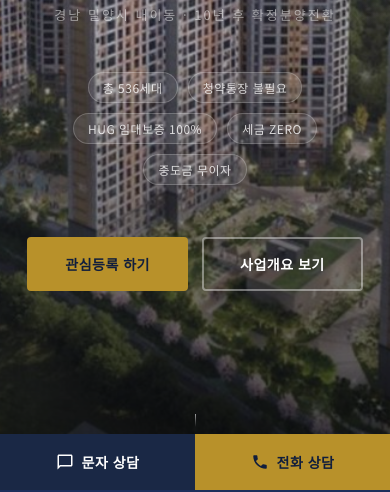
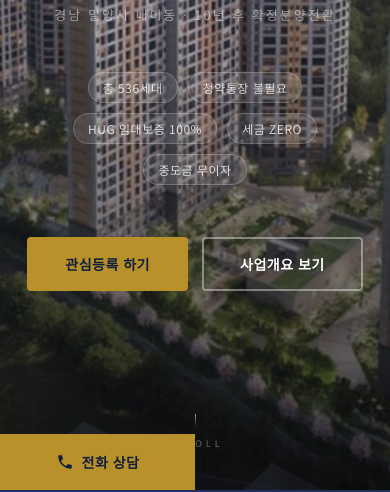
Before and after one commit to mainandtop-gif/Laporte-MILYANG, a website: page index.html in a window 390 px wide. Shown: the part 354-846 px from the top of the page. Drawn offline with Linux system fonts and the light colour scheme.

Commit message:
Update index.html

```diff
--- a/index.html
+++ b/index.html
@@ -945,11 +945,7 @@ ul,ol{list-style:none}
 
 <!-- MOBILE BOTTOM CTA -->
 <div class="mobile-cta-bar">
-  <a href="sms:000000000" class="mobile-cta-btn sms">
-    <svg viewBox="0 0 24 24"><path d="M20 2H4c-1.1 0-2 .9-2 2v18l4-4h14c1.1 0 2-.9 2-2V4c0-1.1-.9-2-2-2zm0 14H5.17L4 17.17V4h16v12z"/></svg>
-    문자 상담
-  </a>
-  <a href="tel:0000000" class="mobile-cta-btn tel">
+  <a href="tel:055-353-8883" class="mobile-cta-btn tel">
     <svg viewBox="0 0 24 24"><path d="M6.62 10.79c1.44 2.83 3.76 5.14 6.59 6.59l2.2-2.2c.27-.27.67-.36 1.02-.24 1.12.37 2.33.57 3.57.57.55 0 1 .45 1 1V20c0 .55-.45 1-1 1-9.39 0-17-7.61-17-17 0-.55.45-1 1-1h3.5c.55 0 1 .45 1 1 0 1.25.2 2.45.57 3.57.11.35.03.74-.25 1.02l-2.2 2.2z"/></svg>
     전화 상담
   </a>
```
